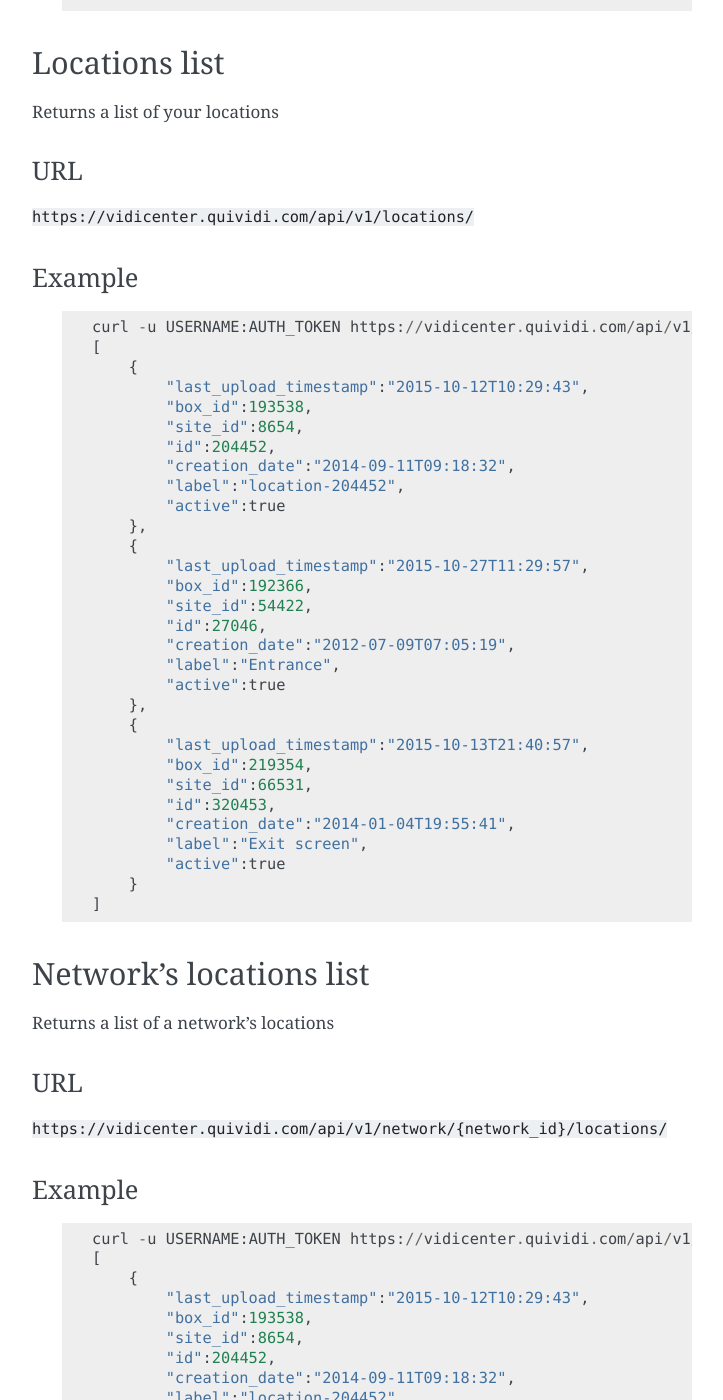
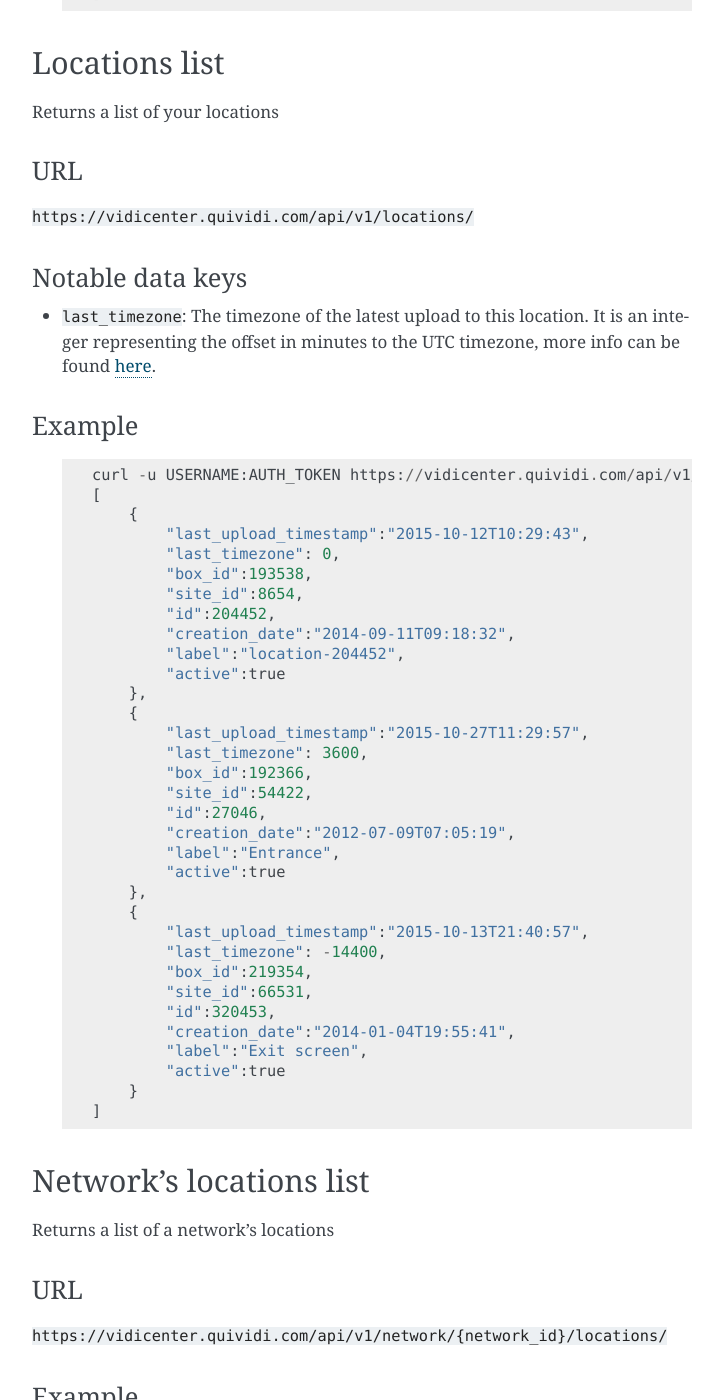
Before and after one commit to quividi/vidicenter-api-documentation, a Sphinx documentation site: the page built from docs/source/topology.rst, in a window 1280 px wide and 1400 px high, scrolled down 2552 px. Shown: the whole window, without its empty margins (388-1111 px from the left). Built offline with Sphinx 7.4.7, drawn with Linux system fonts in a browser that asks for light colours; some of the changed text lies outside the part shown.

Commit message:
Evol [#150093651] Added last_timezone in locations API

```diff
--- a/docs/source/topology.rst
+++ b/docs/source/topology.rst
@@ -144,6 +144,11 @@
 
 ``https://vidicenter.quividi.com/api/v1/locations/``
 
+Notable data keys
+-----------------
+
+* ``last_timezone``: The timezone of the latest upload to this location. It is an integer representing the offset in minutes to the UTC timezone, more info can be found `here <https://en.wikipedia.org/wiki/UTC%C2%B100:00>`_.
+
 Example
 -------
 
@@ -153,6 +158,7 @@
     [
         {
             "last_upload_timestamp":"2015-10-12T10:29:43",
+            "last_timezone": 0,
             "box_id":193538,
             "site_id":8654,
             "id":204452,
@@ -162,6 +168,7 @@
         },
         {
             "last_upload_timestamp":"2015-10-27T11:29:57",
+            "last_timezone": 3600,
             "box_id":192366,
             "site_id":54422,
             "id":27046,
@@ -171,6 +178,7 @@
         },
         {
             "last_upload_timestamp":"2015-10-13T21:40:57",
+            "last_timezone": -14400,
             "box_id":219354,
             "site_id":66531,
             "id":320453,
@@ -200,6 +208,7 @@
     [
         {
             "last_upload_timestamp":"2015-10-12T10:29:43",
+            "last_timezone": 0,
             "box_id":193538,
             "site_id":8654,
             "id":204452,
@@ -209,6 +218,7 @@
         },
         {
             "last_upload_timestamp":"2015-10-27T11:29:57",
+            "last_timezone": 3600,
             "box_id":192366,
             "site_id":54422,
             "id":27046,
@@ -238,6 +248,7 @@
     [
         {
             "last_upload_timestamp":"2015-10-12T10:29:43",
+            "last_timezone": 0,
             "box_id":193538,
             "site_id":8654,
             "id":204452,
@@ -267,6 +278,7 @@
     [
         {
             "last_upload_timestamp":"2015-09-15T11:00:16",
+            "last_timezone": -28800,
             "box_id":114242,
             "site_id":54892,
             "id":1330,
@@ -276,6 +288,7 @@
         },
         {
             "last_upload_timestamp":"2015-10-29T12:13:02",
+            "last_timezone": 14400,
             "box_id":114246,
             "site_id":54892,
             "id":1334,
@@ -305,6 +318,7 @@
     [
         {
             "last_upload_timestamp":"2015-09-15T11:00:16",
+            "last_timezone": -28800,
             "box_id":114242,
             "site_id":54892,
             "id":1330,
@@ -314,6 +328,7 @@
         },
         {
             "last_upload_timestamp":"2015-10-29T12:13:02",
+            "last_timezone": 14400,
             "box_id":114246,
             "site_id":54892,
             "id":1334,
```
